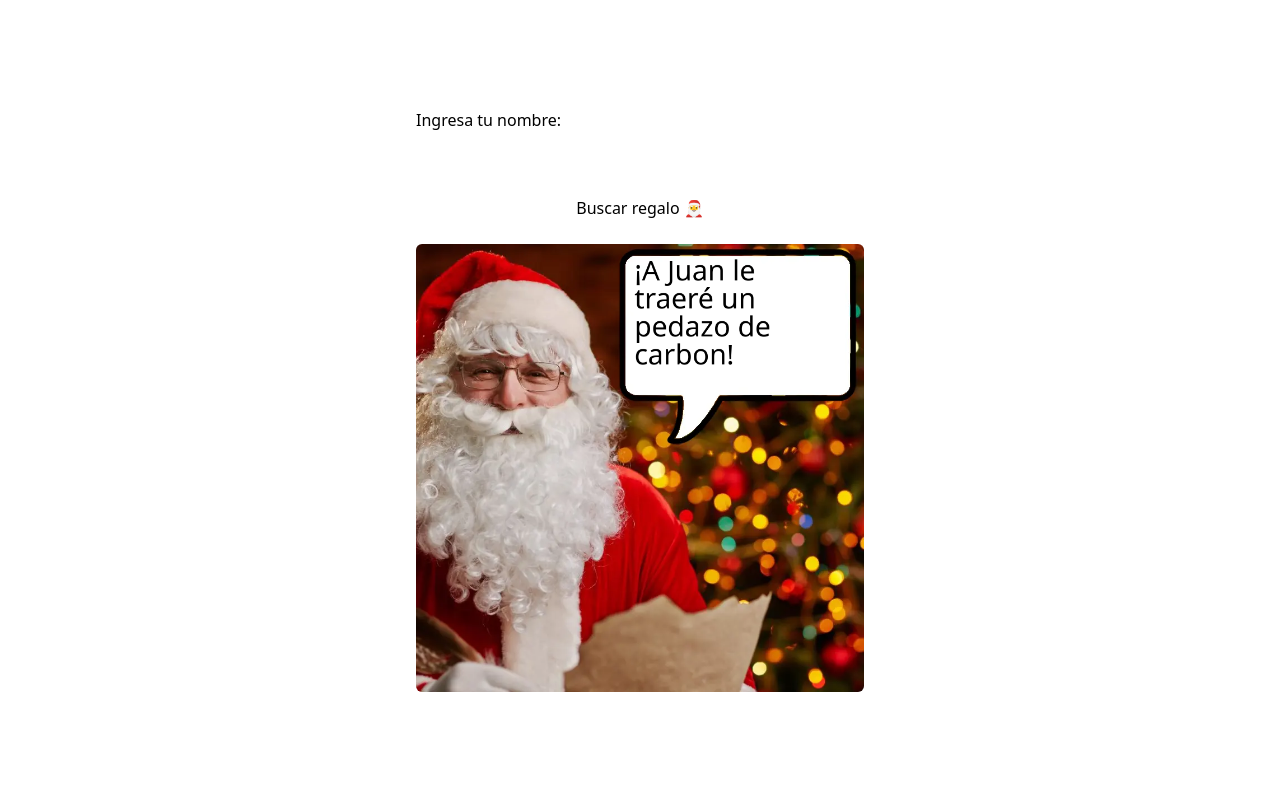
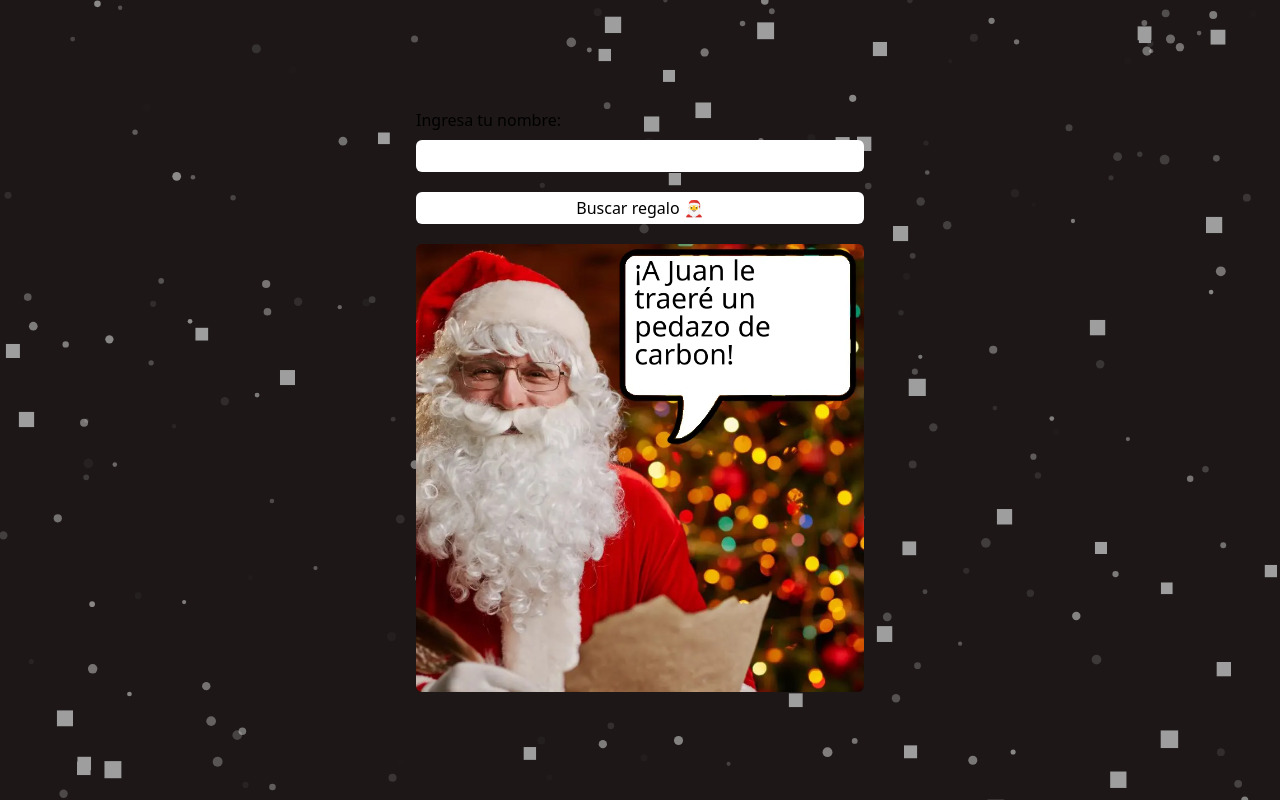
Before and after one commit to gerardocrr/happy-cards, a React (Vite) app: page / in a window 1280 px wide. Built offline with nearby package versions, Linux system fonts and the light colour scheme.

Commit message:
wrap App component in Layout for improved structure and visual consistency

```diff
--- a/src/App.tsx
+++ b/src/App.tsx
@@ -1,16 +1,20 @@
 import { useState } from "react";
+import { Layout } from "./components/Layout";
+import { Form } from "./components/Form";
 import { CardSanta } from "./components/CardSanta";
-import { Form } from "./components/Form";
+import "./App.css";
 
 function App() {
   const [name, setName] = useState("");
   const [gift, setGift] = useState("");
   return (
     <>
-      <div className="container max-w-4xl mx-auto flex flex-col h-svh justify-center items-center">
-        <Form setName={setName} setGift={setGift} />
-        <CardSanta name={name} gift={gift} />
-      </div>
+      <Layout>
+        <div className="container max-w-4xl mx-auto flex flex-col h-svh justify-center items-center">
+          <Form setName={setName} setGift={setGift} />
+          <CardSanta name={name} gift={gift} />
+        </div>
+      </Layout>
     </>
   );
 }
```
